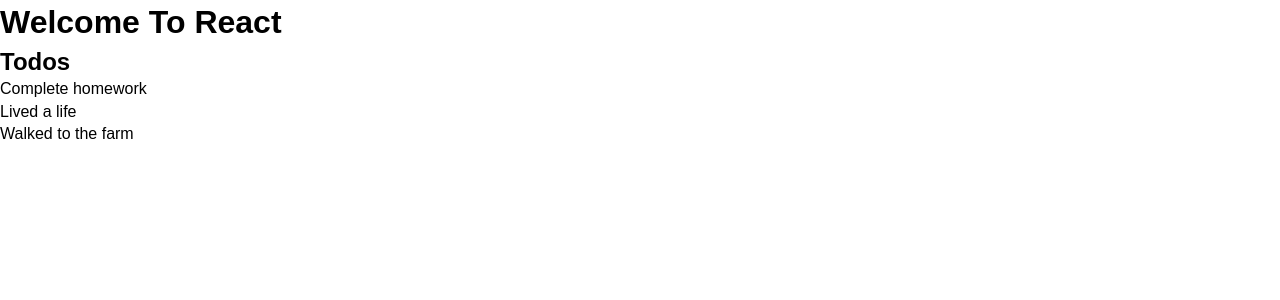
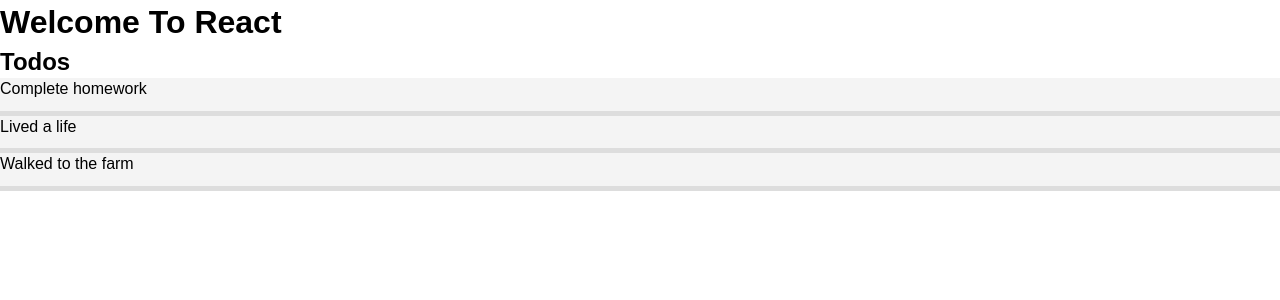
Before and after one commit to Danielandro/react-todo-app, a React (Create React App) app: page / in a window 1280 px wide. Shown: the top 300 px of the page. Built offline with nearby package versions, Linux system fonts and the light colour scheme.

Commit message:
Add styling function to TodoItem

```diff
--- a/src/components/TodoItem.js
+++ b/src/components/TodoItem.js
@@ -2,9 +2,18 @@
 import PropTypes from 'prop-types';
 
 function TodoItem(props) {
+  const getStyle = () => {
+    return {
+      backgroundColor: '#f4f4f4',
+      paddingBottom: '10px',
+      borderBottom: '5px #ddd solid',
+      textDecoration: props.todo.completed ? 'line-through' : 'none'
+    }
+  }
+
   return (
     <div>
-      <p>{props.todo.title}</p>
+      <p style={getStyle()}>{props.todo.title}</p>
     </div>
   )
 }
```
